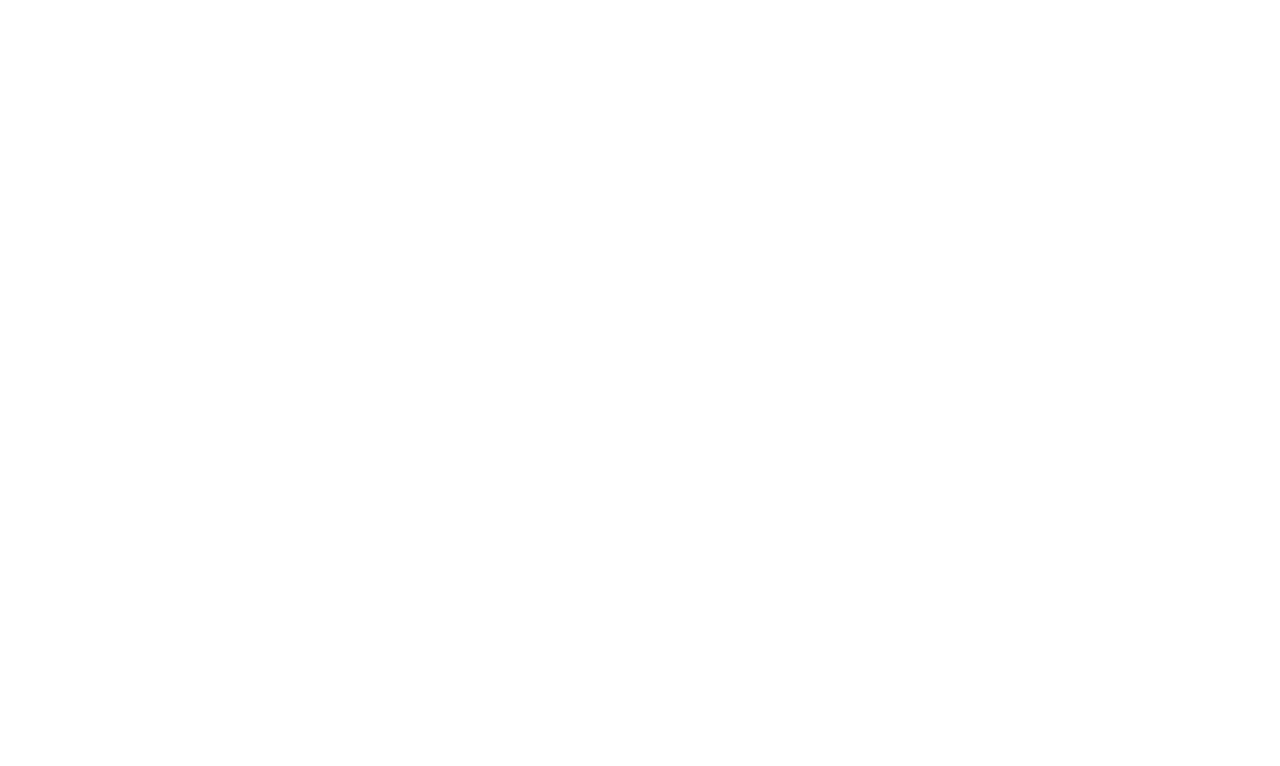
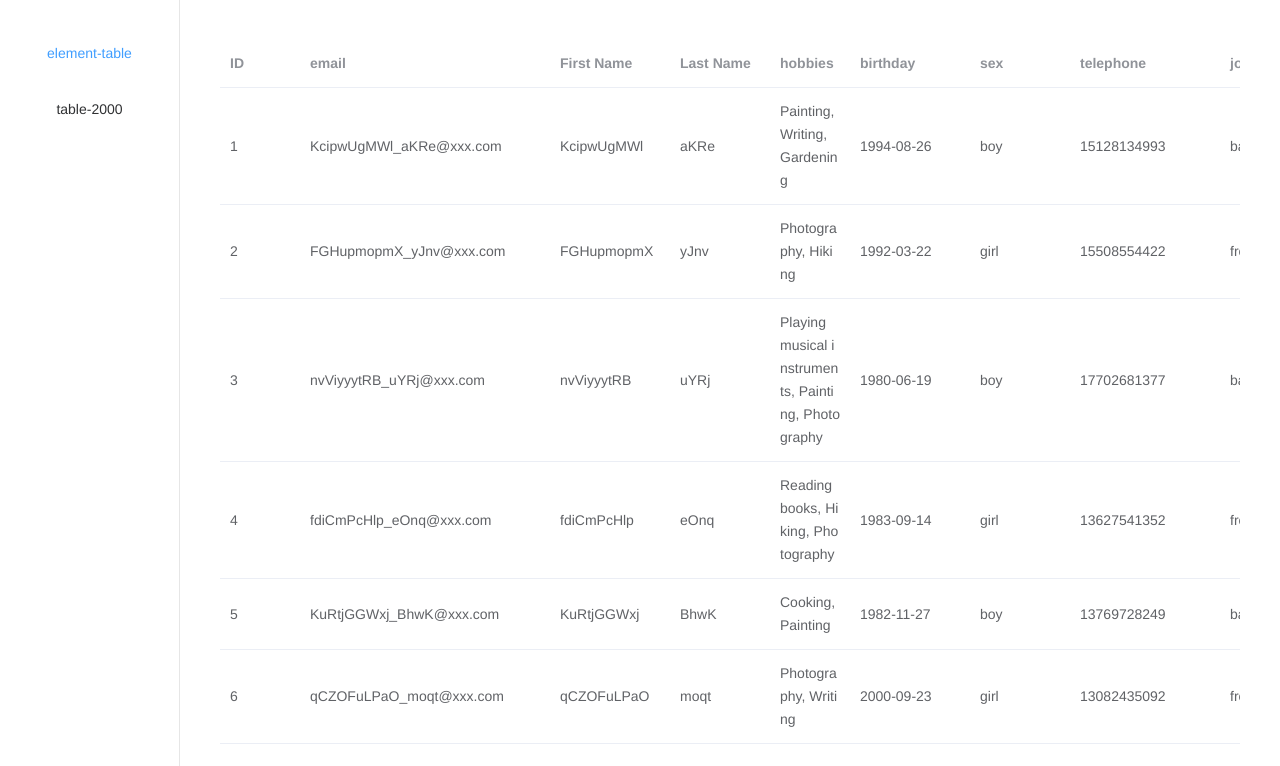
Before and after one commit to zhjing1019/HighPerformanceTable, a Vue app in the folder packages/element-table/: page / in a window 1280 px wide. Shown: the top 766 px of the page. Built offline with nearby package versions, Linux system fonts and the light colour scheme.

Commit message:
feat：element-table-100

```diff
--- a/packages/element-table/public/index.html
+++ b/packages/element-table/public/index.html
@@ -1,15 +1,18 @@
 <!DOCTYPE html>
 <html lang="">
   <head>
-    <meta charset="utf-8">
-    <meta http-equiv="X-UA-Compatible" content="IE=edge">
-    <meta name="viewport" content="width=device-width,initial-scale=1.0">
-    <link rel="icon" href="<%= BASE_URL %>favicon.ico">
+    <meta charset="utf-8" />
+    <meta http-equiv="X-UA-Compatible" content="IE=edge" />
+    <meta name="viewport" content="width=device-width,initial-scale=1.0" />
+    <link rel="icon" href="<%= BASE_URL %>favicon.ico" />
     <title><%= htmlWebpackPlugin.options.title %></title>
   </head>
-  <body>
+  <body style="margin: 0">
     <noscript>
-      <strong>We're sorry but <%= htmlWebpackPlugin.options.title %> doesn't work properly without JavaScript enabled. Please enable it to continue.</strong>
+      <strong
+        >We're sorry but <%= htmlWebpackPlugin.options.title %> doesn't work properly without JavaScript enabled. Please
+        enable it to continue.</strong
+      >
     </noscript>
     <div id="app"></div>
     <!-- built files will be auto injected -->
--- a/packages/element-table/src/App.vue
+++ b/packages/element-table/src/App.vue
@@ -21,6 +21,5 @@
   -moz-osx-font-smoothing: grayscale;
   text-align: center;
   color: #2c3e50;
-  margin-top: 60px;
 }
 </style>
--- a/packages/element-table/src/components/ElementTable.vue
+++ b/packages/element-table/src/components/ElementTable.vue
@@ -0,0 +1,194 @@
+<template>
+  <div class="table">
+    <el-table :data="tableData">
+      <el-table-column v-for="(item, index) in columns" :key="index" :prop="item.field" :label="item.title" :width="item.width">
+
+      </el-table-column>
+    </el-table>
+  </div>
+</template>
+
+<script>
+export default {
+  name: 'ElementTable',
+  components: {},
+  data() {
+    return {
+      tableData: [],
+      columns: [
+        {
+          field: 'id',
+          title: 'ID',
+          width: 80,
+          sort: true
+        },
+        {
+          field: 'email1',
+          title: 'email',
+          width: 250,
+          sort: true
+        },
+        {
+          field: 'name',
+          title: 'First Name',
+          width: 120
+        },
+        {
+          field: 'lastName',
+          title: 'Last Name',
+          width: 100
+        },
+        {
+          field: 'hobbies',
+          title: 'hobbies'
+        },
+        {
+          field: 'birthday',
+          title: 'birthday',
+          width: 120
+        },
+        {
+          field: 'sex',
+          title: 'sex',
+          width: 100
+        },
+        {
+          field: 'tel',
+          title: 'telephone',
+          width: 150
+        },
+        {
+          field: 'work',
+          title: 'job',
+          width: 200
+        },
+        {
+          field: 'city',
+          title: 'city',
+          width: 150
+        }
+      ]
+    };
+  },
+  created() {
+    this.tableData = this.generatePersons(10);
+  },
+  methods: {
+    generatePersons(count) {
+      let self = this;
+      const arr = [];
+      for (let i = 0; i < count; i++) {
+        const first = self.generateRandomString(10);
+        const last = self.generateRandomString(4);
+        const item = {
+          id: i + 1,
+          email1: `${first}_${last}@xxx.com`,
+          name: first,
+          lastName: last,
+          hobbies: self.generateRandomHobbies(),
+          birthday: self.generateRandomBirthday(),
+          tel: self.generateRandomPhoneNumber(),
+          sex: i % 2 === 0 ? 'boy' : 'girl',
+          work: i % 2 === 0 ? 'back-end engineer' : 'front-end engineer',
+          city: 'beijing'
+        };
+        arr.push(item);
+      }
+      return arr;
+    },
+    generateRandomString(length) {
+      let result = '';
+      const characters = 'ABCDEFGHIJKLMNOPQRSTUVWXYZabcdefghijklmnopqrstuvwxyz';
+      for (let i = 0; i < length; i++) {
+        result += characters.charAt(Math.floor(Math.random() * characters.length));
+      }
+      return result;
+    },
+    generateRandomHobbies() {
+      const hobbies = [
+        'Reading books',
+        'Playing video games',
+        'Watching movies',
+        'Cooking',
+        'Hiking',
+        'Traveling',
+        'Photography',
+        'Playing musical instruments',
+        'Gardening',
+        'Painting',
+        'Writing',
+        'Swimming'
+      ];
+
+      const numHobbies = Math.floor(Math.random() * 3) + 1; // 生成 1-3 之间的随机整数
+      const selectedHobbies = [];
+
+      for (let i = 0; i < numHobbies; i++) {
+        const randomIndex = Math.floor(Math.random() * hobbies.length);
+        const hobby = hobbies[randomIndex];
+        selectedHobbies.push(hobby);
+        hobbies.splice(randomIndex, 1); // 确保每个爱好只选一次
+      }
+
+      return selectedHobbies.join(', ');
+    },
+    generateRandomBirthday() {
+      const start = new Date('1970-01-01');
+      const end = new Date('2000-12-31');
+      const randomDate = new Date(start.getTime() + Math.random() * (end.getTime() - start.getTime()));
+      const year = randomDate.getFullYear();
+      const month = randomDate.getMonth() + 1;
+      const day = randomDate.getDate();
+      return `${year}-${month < 10 ? '0' + month : month}-${day < 10 ? '0' + day : day}`;
+    },
+    generateRandomPhoneNumber() {
+      const areaCode = [
+        '130',
+        '131',
+        '132',
+        '133',
+        '134',
+        '135',
+        '136',
+        '137',
+        '138',
+        '139',
+        '150',
+        '151',
+        '152',
+        '153',
+        '155',
+        '156',
+        '157',
+        '158',
+        '159',
+        '170',
+        '176',
+        '177',
+        '178',
+        '180',
+        '181',
+        '182',
+        '183',
+        '184',
+        '185',
+        '186',
+        '187',
+        '188',
+        '189'
+      ];
+      const prefix = areaCode[Math.floor(Math.random() * areaCode.length)];
+      const suffix = String(Math.random()).substr(2, 8);
+      return prefix + suffix;
+    }
+  }
+};
+</script>
+
+<style scoped>
+.table {
+  width: 100%;
+  height: 100%;
+  overflow: auto;
+}
+</style>
--- a/packages/element-table/src/components/Layout.vue
+++ b/packages/element-table/src/components/Layout.vue
@@ -1,15 +1,26 @@
 <template>
   <div class="layout">
     <!-- 导航部分 -->
-    <div class=""></div>
+    <div class="menu-main">
+      <el-menu :default-active="current" class="el-menu-vertical" @open="handleOpen" @close="handleClose" @select="menuSelect">
+        <el-menu-item v-for="(item, index) in layoutList" :key="index" :index="item.value">
+          <span slot="title">{{ item.name }}</span>
+        </el-menu-item>
+      </el-menu>
+    </div>
     <!-- 内容部分 -->
+    <div class="content">
+      <component :is="current"></component>
+    </div>
   </div>
 </template>
 
 <script>
+import ElementTable from './ElementTable.vue';
+import TableTwoThousand from './TableTwoThousand.vue';
 export default {
   name: 'LayoutVue',
-  components: {},
+  components: { ElementTable, TableTwoThousand },
   data() {
     return {
       current: 'ElementTable',
@@ -18,12 +29,52 @@
           // 普通的element表格
           name: 'element-table',
           value: 'ElementTable'
+        },
+        {
+          // 普通的element表格
+          name: 'table-2000',
+          value: 'TableTwoThousand'
         }
       ]
     };
+  },
+  methods: {
+    handleOpen(key, keyPath) {
+      console.log(key, keyPath);
+    },
+    handleClose(key, keyPath) {
+      console.log(key, keyPath);
+    },
+    menuSelect(val) {
+      this.current = val;
+    }
   }
 };
 </script>
 
-<style>
+<style scoped>
+* {
+  box-sizing: border-box;
+}
+.layout {
+  display: flex;
+  width: 100vw;
+  height: 100vh;
+  overflow: hidden;
+}
+.el-menu-vertical {
+  height: 100%;
+  padding: 24px;
+}
+.menu-main {
+  width: 180px;
+  height: 100vh;
+  overflow-x: hidden;
+  overflow-y: auto;
+}
+.content {
+  width: calc(100% - 180px);
+  height: 100vh;
+  padding: 40px;
+}
 </style>
--- /dev/null
+++ b/packages/element-table/src/components/TableTwoThousand.vue
@@ -0,0 +1,42 @@
+<template>
+  <div class="layout">
+    table2000
+  </div>
+</template>
+
+<script>
+export default {
+  name: 'TableTwoThousand',
+  components: {},
+  data() {
+    return {};
+  },
+  methods: {}
+};
+</script>
+
+<style scoped>
+* {
+  box-sizing: border-box;
+}
+.layout {
+  display: flex;
+  width: 100vw;
+  height: 100vh;
+}
+.el-menu-vertical {
+  height: 100%;
+  padding: 24px;
+}
+.menu-main {
+  width: 180px;
+  height: 100vh;
+  overflow-x: hidden;
+  overflow-y: auto;
+}
+.content {
+  width: calc(100% - 180px);
+  height: 100vh;
+  padding: 24px;
+}
+</style>
--- a/packages/element-table/src/main.js
+++ b/packages/element-table/src/main.js
@@ -2,6 +2,10 @@
 import App from './App.vue'
 
 Vue.config.productionTip = false
+import ElementUI from 'element-ui';
+import 'element-ui/lib/theme-chalk/index.css';
+
+Vue.use(ElementUI);
 
 new Vue({
   render: h => h(App),
```
